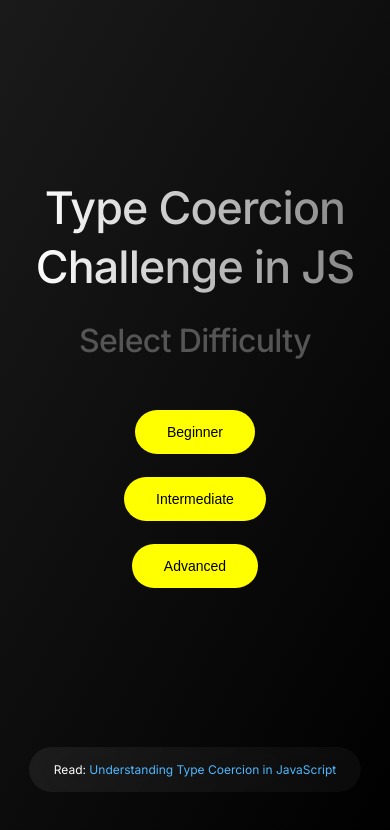
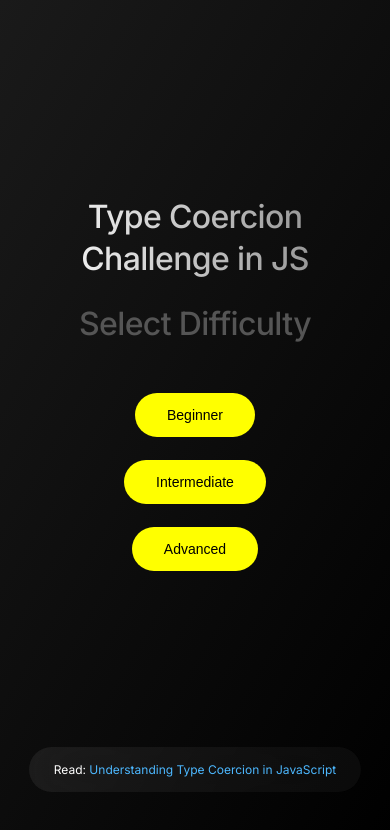
Before and after one commit to qobitech/type-coercion-game, a plain HTML site: page index.html in a window 390 px wide. Drawn offline with Linux system fonts and the light colour scheme.

Commit message:
style refix

```diff
--- a/style.css
+++ b/style.css
@@ -34,6 +34,7 @@ body {
   /* background-size: 50px; */
   color: hsl(var(--foreground));
   -webkit-font-smoothing: antialiased;
+  min-height: 100vh;
 }
 
 .container {
@@ -162,6 +163,7 @@ input {
   color: #fff;
   border-bottom: 1px solid #ccc;
   width: 100%;
+  border-radius: 0;
 }
 
 .result {
@@ -253,7 +255,7 @@ input {
     border: none;
   }
   h1 {
-    font-size: 2.8rem;
+    font-size: 2rem;
   }
   h2 {
     font-size: 2rem; /* Equivalent to text-5xl */
```
